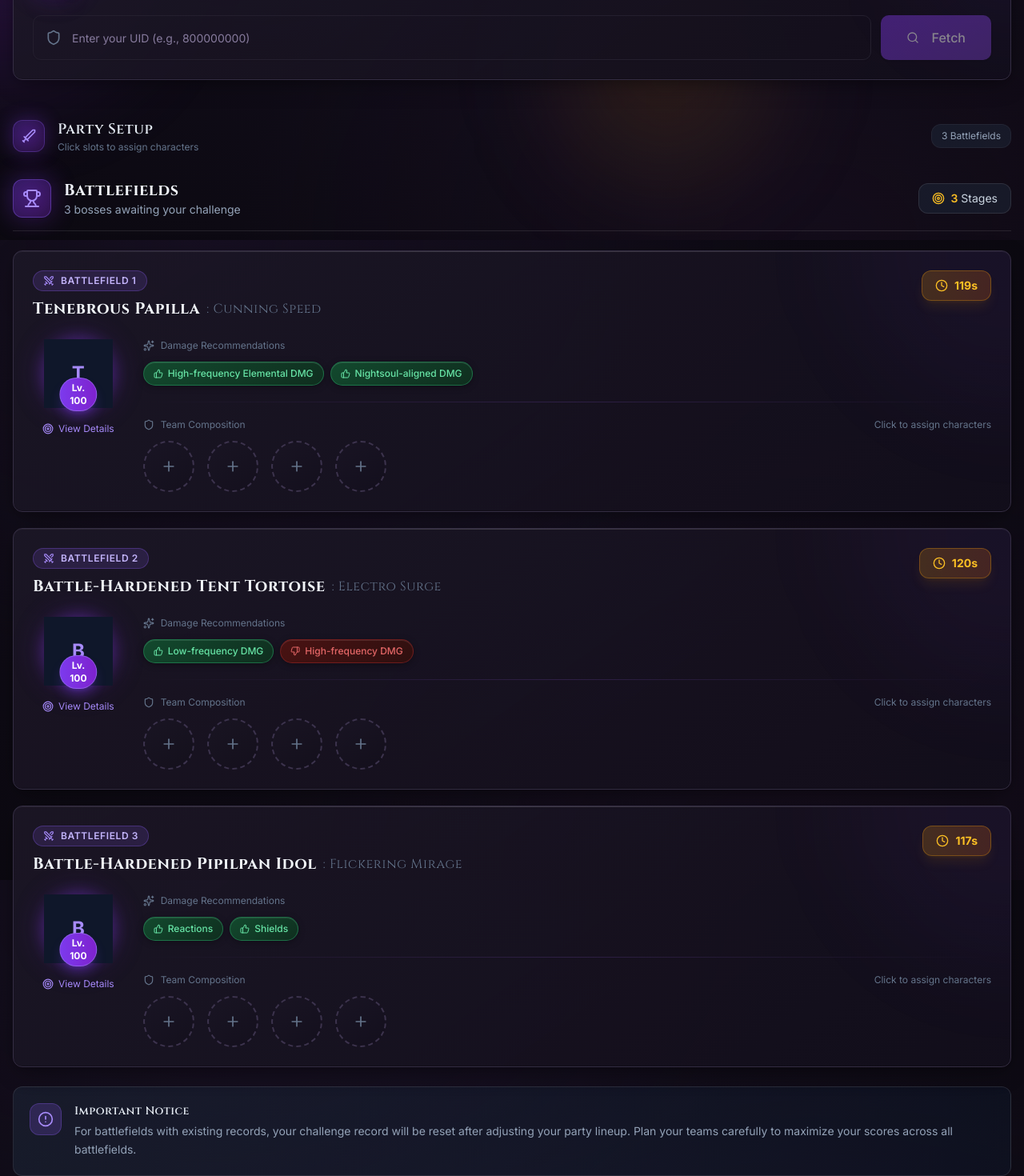
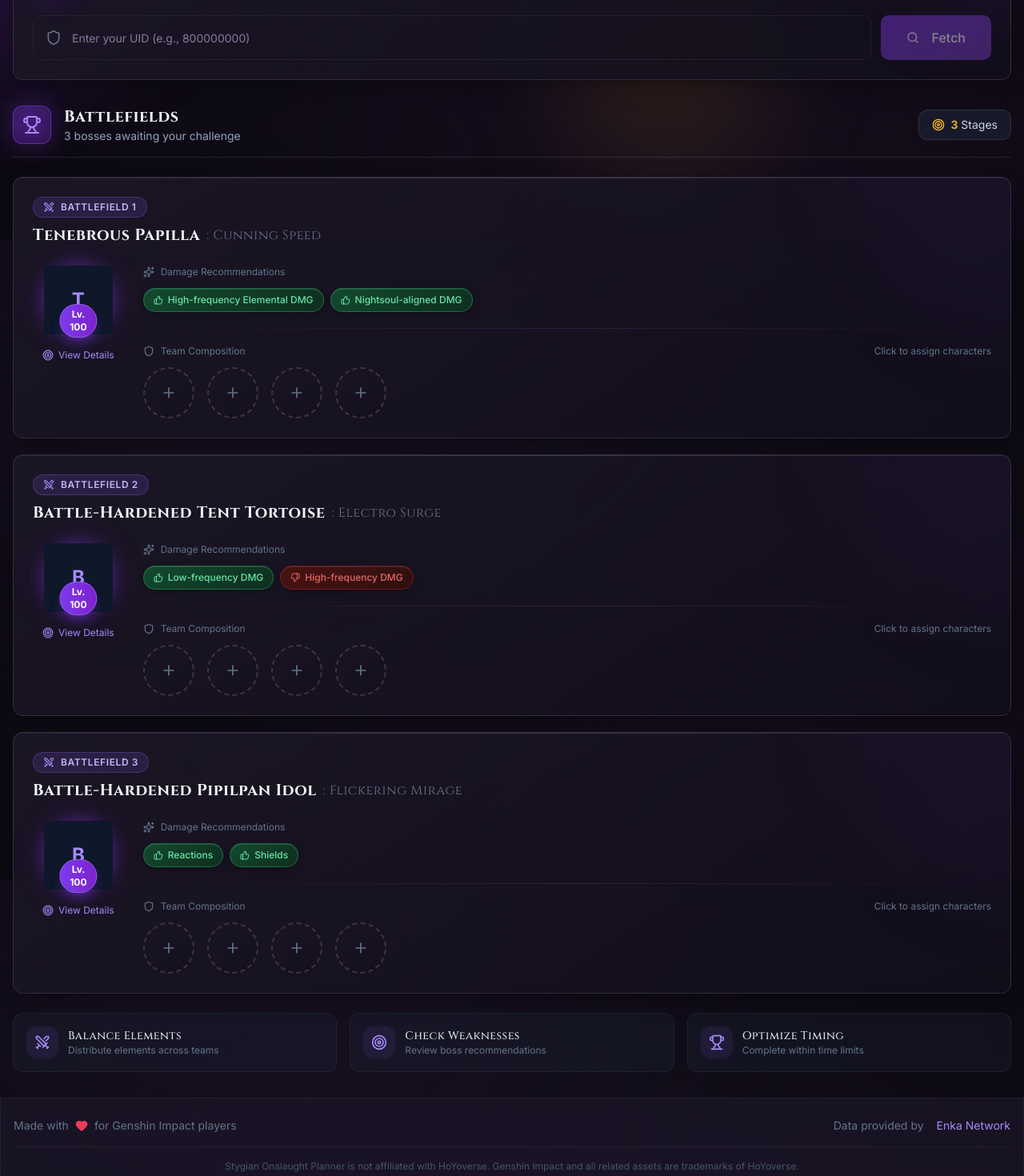
Before and after one commit to timotius02/stygian-planner, a React (Vite) app: page / in a window 1280 px wide. Shown: the part 500-1970 px from the top of the page at 80% size. Built offline with nearby package versions, Linux system fonts and the light colour scheme; grey boxes are pictures that could not be loaded.

Commit message:
remove unneeded UI

```diff
--- a/src/App.tsx
+++ b/src/App.tsx
@@ -88,25 +88,6 @@ function App() {
           <UIDInputSection />
         </div>
 
-        {/* Section Header */}
-        <div className="flex items-center justify-between pt-4 animate-slide-up" style={{ animationDelay: '0.2s' }}>
-          <div className="flex items-center gap-4">
-            <div className="relative">
-              <div className="absolute inset-0 bg-gradient-to-br from-violet-600 to-purple-800 rounded-xl blur-md opacity-40" />
-              <div className="relative w-10 h-10 rounded-xl bg-gradient-to-br from-violet-600/20 to-purple-800/20 flex items-center justify-center border border-violet-500/30">
-                <Sword className="w-5 h-5 text-violet-400" />
-              </div>
-            </div>
-            <div>
-              <h2 className="text-lg font-semibold text-slate-200">Party Setup</h2>
-              <p className="text-xs text-slate-500">Click slots to assign characters</p>
-            </div>
-          </div>
-          <div className="flex items-center gap-2 px-3 py-1.5 rounded-lg bg-slate-800/50 border border-white/5">
-            <span className="text-xs text-slate-400">3 Battlefields</span>
-          </div>
-        </div>
-
         {/* Battlefield List */}
         <div className="animate-slide-up" style={{ animationDelay: '0.3s' }}>
           <BattlefieldList />
--- a/src/components/battlefield/BattlefieldCard.tsx
+++ b/src/components/battlefield/BattlefieldCard.tsx
@@ -1,5 +1,5 @@
 import { useState } from 'react';
-import { ThumbsUp, ThumbsDown, Info, Clock, Swords, Sparkles, Shield, Target } from 'lucide-react';
+import { ThumbsUp, ThumbsDown, Info, Swords, Sparkles, Shield, Target } from 'lucide-react';
 import { BossInfoModal } from './BossInfoModal';
 import { TeamSlot } from '@/components/character/TeamSlot';
 import { CharacterSelectorModal } from '@/components/character/CharacterSelectorModal';
@@ -54,7 +54,6 @@ export function BattlefieldCard({ boss, battlefieldNumber }: BattlefieldCardProp
         {/* Background Decoration */}
         <div className="absolute top-0 right-0 w-96 h-96 bg-violet-600/5 rounded-full blur-3xl -translate-y-1/2 translate-x-1/2 pointer-events-none" />
 
-        {/* Header with Battlefield Number and Battle Time */}
         <div className="flex items-start justify-between mb-6 relative">
           <div className="flex-1">
             <div className="flex items-center gap-3 mb-2">
@@ -77,12 +76,6 @@ export function BattlefieldCard({ boss, battlefieldNumber }: BattlefieldCardProp
               {boss.name}
               <span className="text-slate-500 font-normal text-base">: {boss.subtitle}</span>
             </h3>
-          </div>
-          <div className="flex items-center gap-2 px-4 py-2 rounded-xl bg-gradient-to-r from-amber-500/20 to-orange-500/20 border border-amber-500/30 shadow-lg shadow-amber-500/10">
-            <Clock className="w-4 h-4 text-amber-400" />
-            <span className="text-amber-400 font-bold text-sm">
-              {boss.battleTime}s
-            </span>
           </div>
         </div>
 
--- a/src/components/battlefield/BattlefieldList.tsx
+++ b/src/components/battlefield/BattlefieldList.tsx
@@ -1,6 +1,6 @@
 import { BattlefieldCard } from './BattlefieldCard';
 import { BOSSES } from '@/data/bosses';
-import { Swords, AlertCircle, Trophy, Target } from 'lucide-react';
+import { Swords, Trophy, Target } from 'lucide-react';
 
 export function BattlefieldList() {
   return (
@@ -48,24 +48,6 @@ export function BattlefieldList() {
         ))}
       </div>
 
-      {/* Info Footer */}
-      <div className="mt-6 p-5 rounded-xl bg-gradient-to-r from-slate-800/50 to-slate-900/50 border border-white/10">
-        <div className="flex items-start gap-4">
-          <div className="w-10 h-10 rounded-xl bg-violet-500/20 flex items-center justify-center flex-shrink-0 border border-violet-500/30">
-            <AlertCircle className="w-5 h-5 text-violet-400" />
-          </div>
-          <div className="flex-1">
-            <h4 className="text-sm font-semibold text-slate-200 mb-1">
-              Important Notice
-            </h4>
-            <p className="text-sm text-slate-400 leading-relaxed">
-              For battlefields with existing records, your challenge record will be reset after adjusting your party lineup.
-              Plan your teams carefully to maximize your scores across all battlefields.
-            </p>
-          </div>
-        </div>
-      </div>
-
       {/* Strategy Tips */}
       <div className="grid grid-cols-1 sm:grid-cols-3 gap-4">
         {[
--- a/src/components/battlefield/BossInfoModal.tsx
+++ b/src/components/battlefield/BossInfoModal.tsx
@@ -5,7 +5,7 @@ import {
   DialogHeader,
   DialogTitle,
 } from '@/components/ui/dialog';
-import { ThumbsUp, ThumbsDown, Lightbulb, Sword, Clock, Sparkles, Target, Skull, Zap } from 'lucide-react';
+import { ThumbsUp, ThumbsDown, Lightbulb, Sword, Sparkles, Target, Skull, Zap } from 'lucide-react';
 import type { Boss } from '@/types/boss';
 
 interface BossInfoModalProps {
@@ -54,15 +54,6 @@ export function BossInfoModal({ boss, isOpen, onClose }: BossInfoModalProps) {
                 {boss.subtitle}
               </DialogDescription>
 
-              {/* Battle Time */}
-              <div className="mt-4 flex items-center gap-3">
-                <div className="flex items-center gap-2 px-4 py-2 rounded-xl bg-gradient-to-r from-amber-500/20 to-orange-500/20 border border-amber-500/30">
-                  <Clock className="w-4 h-4 text-amber-400" />
-                  <span className="text-amber-400 font-bold">
-                    Battle Time: {boss.battleTime}s
-                  </span>
-                </div>
-              </div>
             </div>
           </div>
         </DialogHeader>
```
